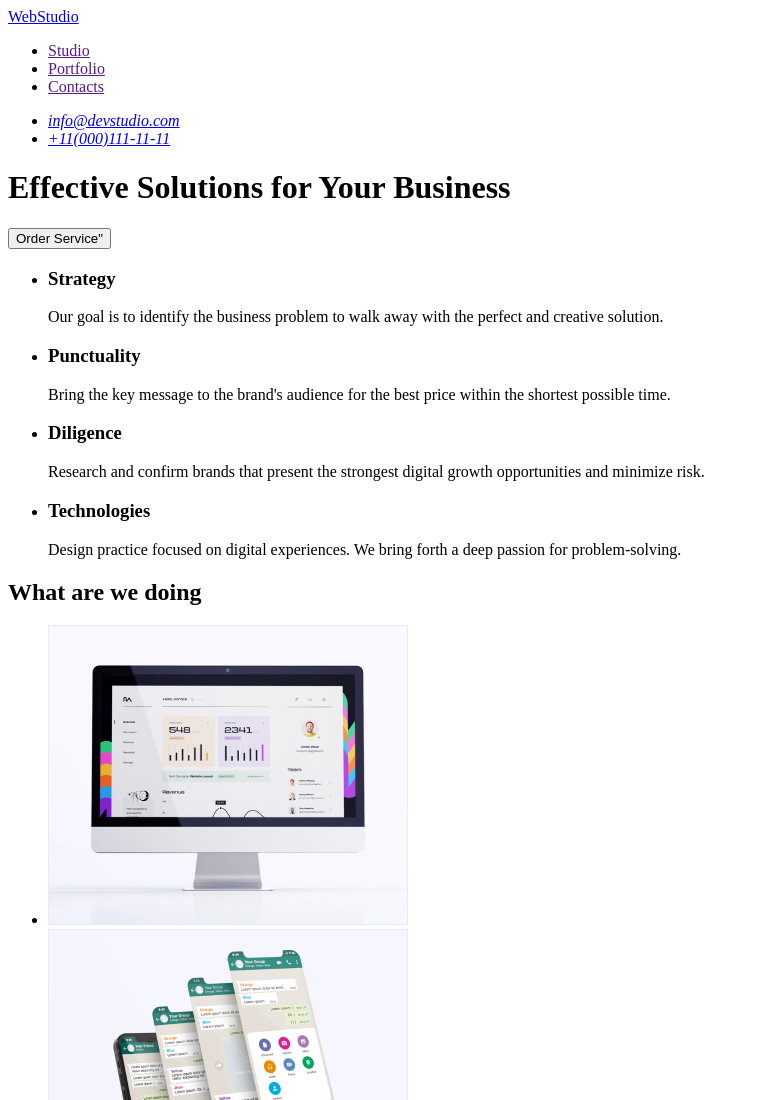
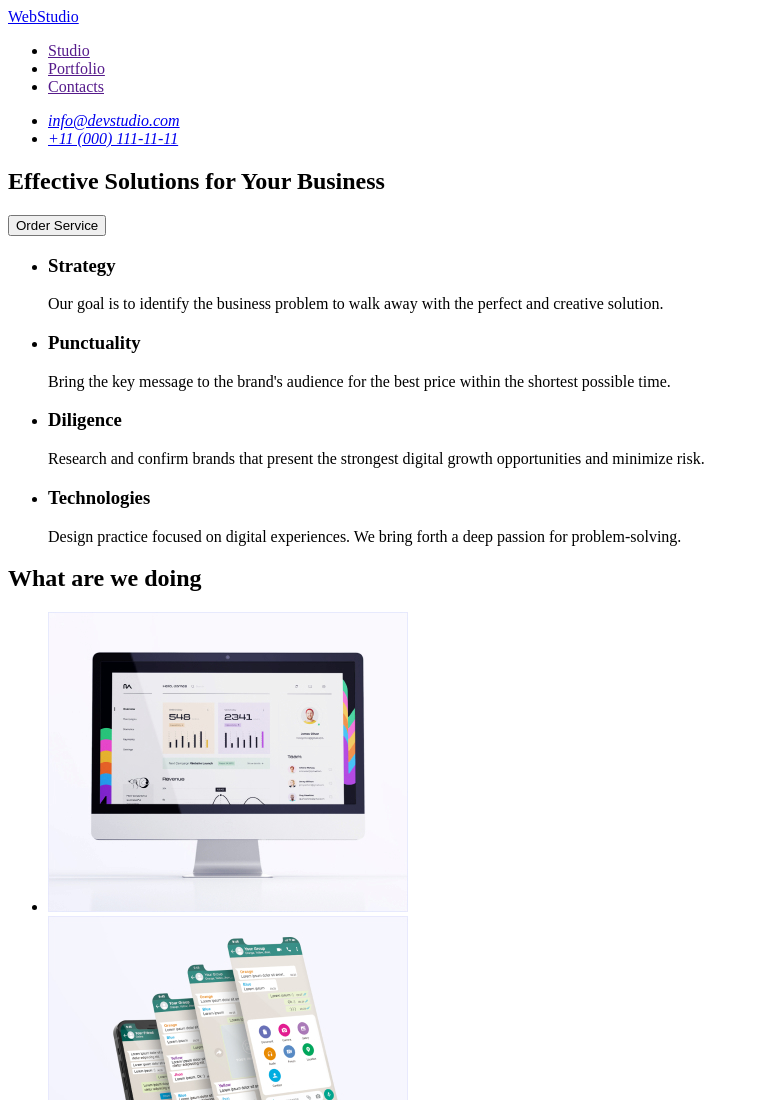
Before and after one commit to victoria-gl/first-repository, a plain HTML site: page index.html in a window 1280 px wide. Shown: the top 1100 px of the page, without its empty margins (0-759 px from the left). Drawn offline with Linux system fonts and the light colour scheme.

Commit message:
Update index.html

```diff
--- a/index.html
+++ b/index.html
@@ -14,7 +14,7 @@
     <header>
 
         <nav>
-            <a href="index.html">WebStudio</a>
+            <a href="./index.html">WebStudio</a>
 
             <ul>
                 <li>
@@ -33,7 +33,7 @@
         <address>
             <ul>
                 <li><a href="mailto:info@devstudio.com">info@devstudio.com</a></li>
-                <li><a href="tel:+11(000)111-11-11">+11(000)111-11-11</a></li>
+                <li><a href="tel:+110001111111">+11 (000) 111-11-11</a></li>
             </ul>
         </address>
     </header>
@@ -43,8 +43,12 @@
     <main>
 
         <!-- First Block -->
-        <h1>Effective Solutions for Your Business</h1>
-        <button type="button">Order Service"</button>
+
+        <section>
+            <h1>Effective Solutions for Your Business</h1>
+            <button type="button">Order Service</button>
+        </section>
+
 
         <!-- Second Block -->
         <ul>
```
